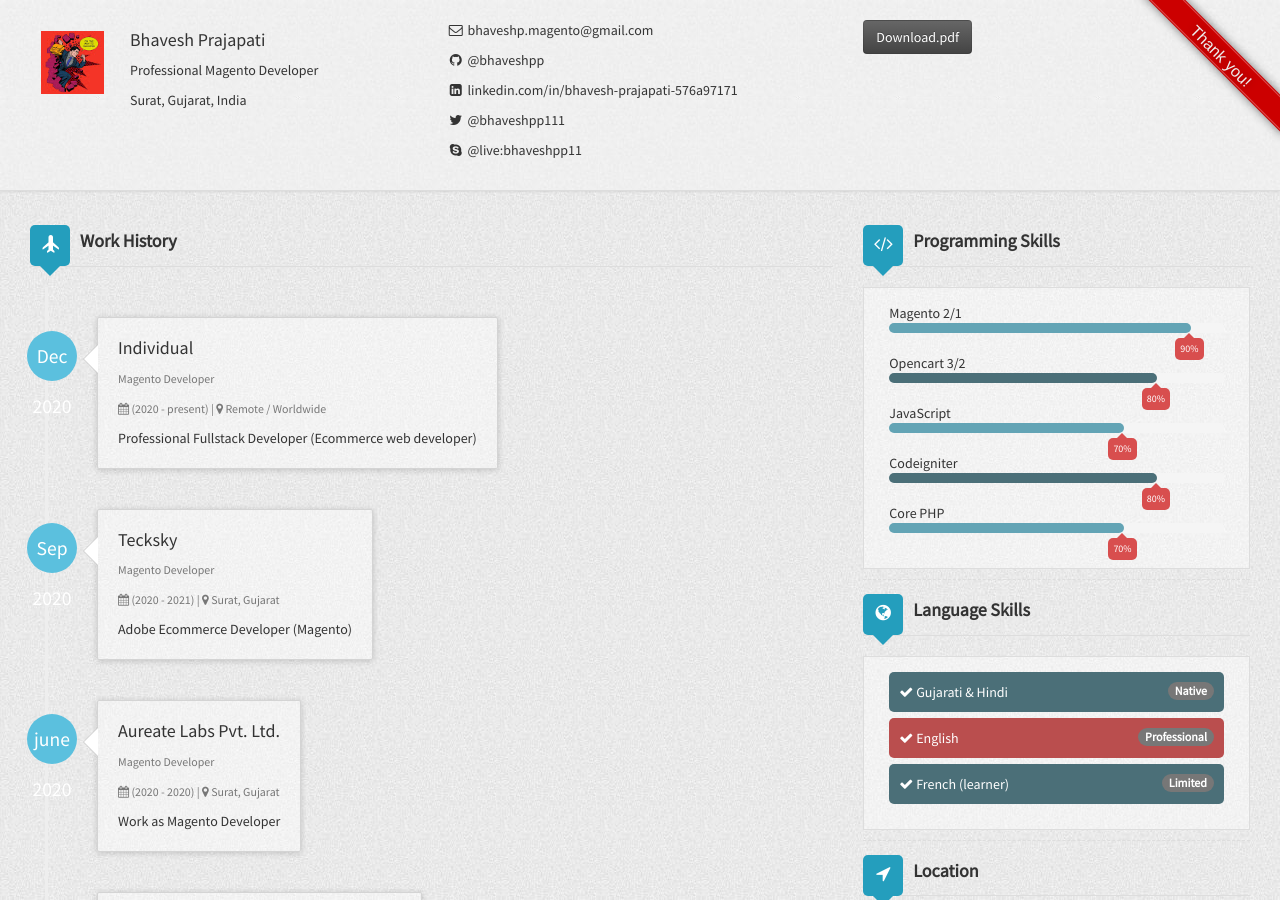
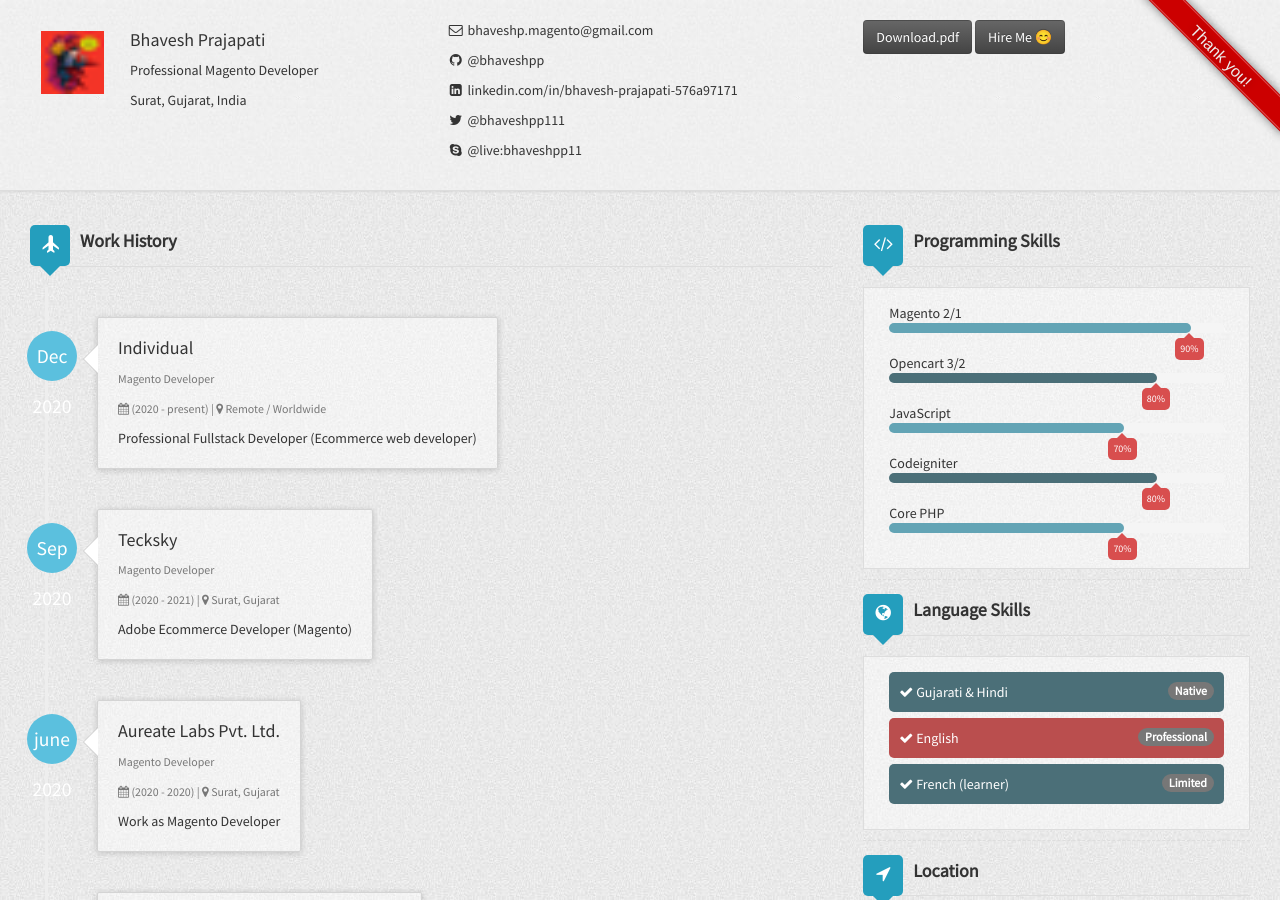
Before and after one commit to bhaveshpp/bhaveshpp.github.io, a Jekyll site: the page built from index.html, in a window 1280 px wide and 900 px high. Built offline with Jekyll 4.4.1, drawn with Linux system fonts in a browser that asks for light colours; nearby versions of some CDN libraries.

Commit message:
content update

```diff
--- a/_config.yml
+++ b/_config.yml
@@ -1,7 +1,7 @@
 # Site settings
 title: Bhavesh Prajapati
 description: Bhavesh Prajapati
-favicon: /assets/img/avatar.JPG
+favicon: /assets/img/favicon.ico
 baseurl: https://bhaveshpp.github.io
 url: https://bhaveshpp.github.io
 rss_url: /pages/atom.xml
--- a/_includes/head.html
+++ b/_includes/head.html
@@ -12,7 +12,7 @@
   <link rel="stylesheet" href="{{ "/assets/css/resumecard.css" | prepend: site.baseurl }}">
   <link rel="stylesheet" href="https://maxcdn.bootstrapcdn.com/font-awesome/4.6.1/css/font-awesome.min.css">
 
-  <link rel="icon" type="image/png" href="{{ site.favicon | prepend: site.baseurl }}">
+  <link rel="icon" type="image/png" href="{{ site.favicon | prepend: site.favicon }}">
 
   <!-- Google fonts -->
   <link rel='stylesheet' href='https://fonts.googleapis.com/css?family=Open+Sans:300' type='text/css'>
--- a/_includes/header.html
+++ b/_includes/header.html
@@ -17,6 +17,7 @@
             </div>
             <div class="col-sm-4 visible-md-block visible-lg-block">
                 <a href="#" onclick="window.print();" class="btn btn-dark"><i class="icon-file icon-white"></i> Download.pdf </a>
+                <a href="#" class="btn btn-dark"><i class="icon-file icon-white"></i> Hire Me 😊 </a>
             </div>
         </div>
     </div>
```
Also changed, not shown: assets/img/avatar.jpg (renamed from assets/img/avatar.JPG), assets/img/favicon.ico (added).
